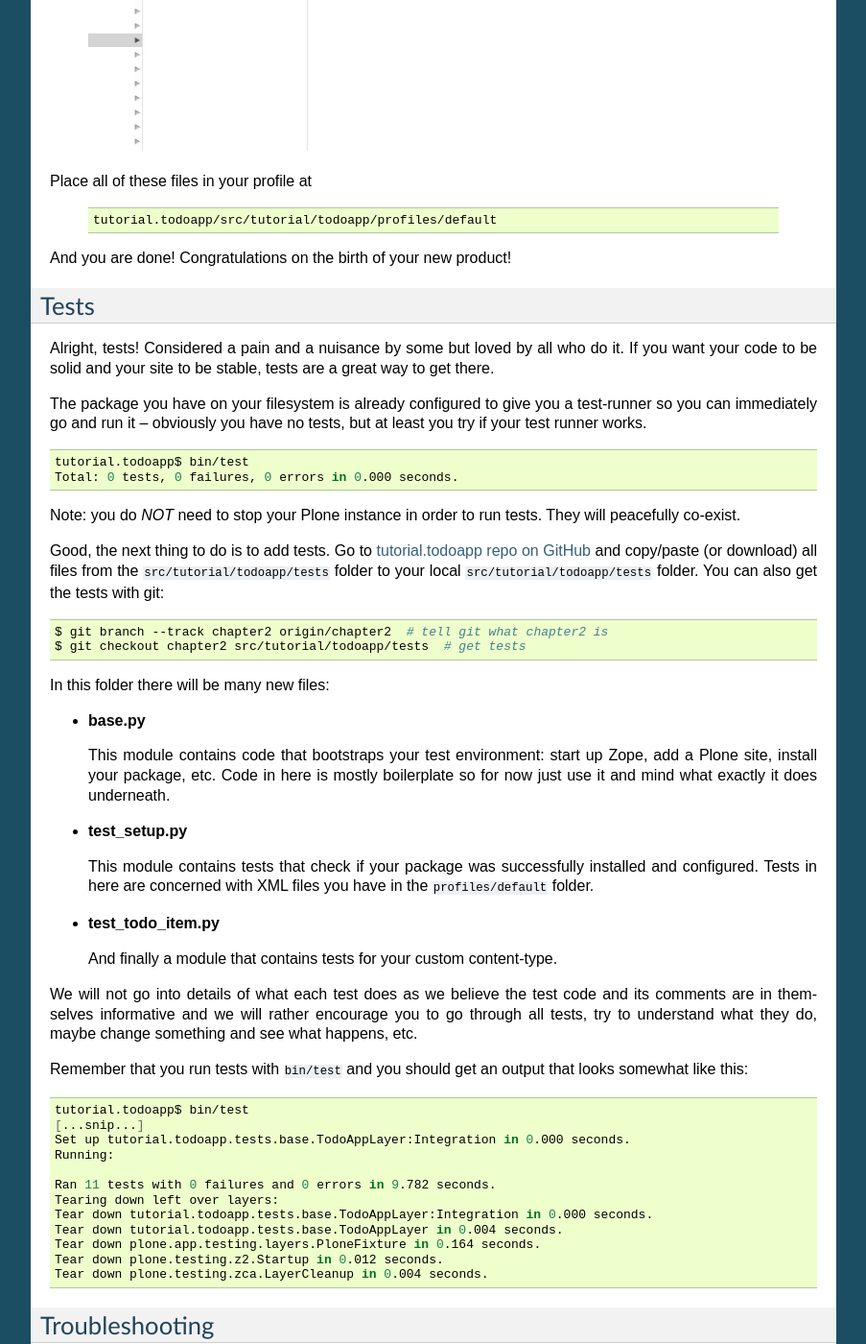
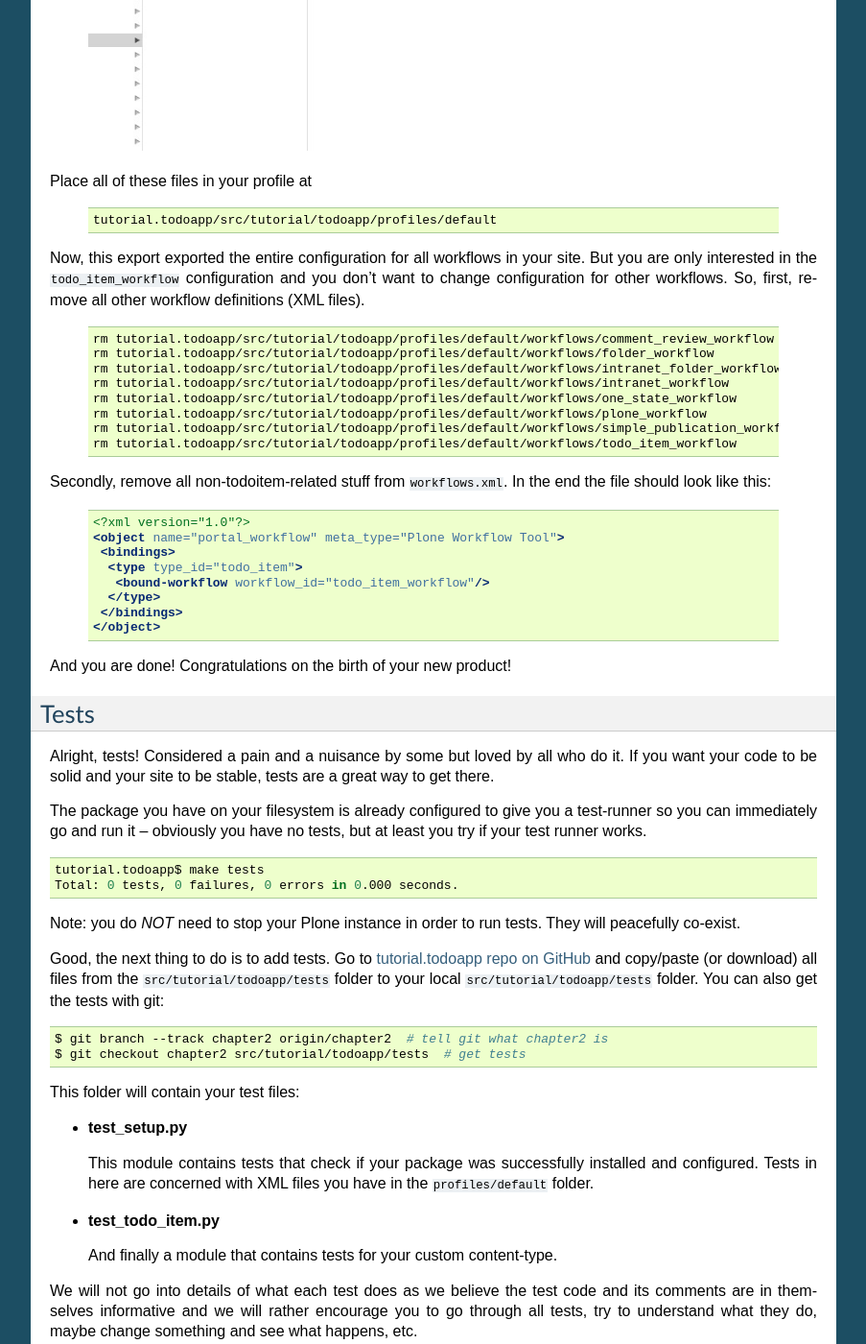
Before and after one commit to collective/tutorial.todoapp, a Sphinx documentation site: the page built from docs/chapter_2.rst, in a window 1280 px wide and 1400 px high, scrolled down 3739 px. Shown: the whole window at 96% size, without its empty margins (198-1101 px from the left). Built offline with Sphinx 7.4.7, drawn with Linux system fonts in a browser that asks for light colours; some of the changed text lies outside the part shown.

Commit message:
proof-reading chapter 2

```diff
--- a/docs/chapter_2.rst
+++ b/docs/chapter_2.rst
@@ -148,6 +148,36 @@ Place all of these files in your profile at
 
     tutorial.todoapp/src/tutorial/todoapp/profiles/default
 
+Now, this export exported the entire configuration for all workflows in your
+site. But you are only interested in the ``todo_item_workflow`` configuration
+and you don't want to change configuration for other workflows. So, first,
+remove all other workflow definitions (XML files).
+
+   .. code-block:: bash
+
+    rm tutorial.todoapp/src/tutorial/todoapp/profiles/default/workflows/comment_review_workflow
+    rm tutorial.todoapp/src/tutorial/todoapp/profiles/default/workflows/folder_workflow
+    rm tutorial.todoapp/src/tutorial/todoapp/profiles/default/workflows/intranet_folder_workflow
+    rm tutorial.todoapp/src/tutorial/todoapp/profiles/default/workflows/intranet_workflow
+    rm tutorial.todoapp/src/tutorial/todoapp/profiles/default/workflows/one_state_workflow
+    rm tutorial.todoapp/src/tutorial/todoapp/profiles/default/workflows/plone_workflow
+    rm tutorial.todoapp/src/tutorial/todoapp/profiles/default/workflows/simple_publication_workflow
+    rm tutorial.todoapp/src/tutorial/todoapp/profiles/default/workflows/todo_item_workflow
+
+Secondly, remove all non-todoitem-related stuff from ``workflows.xml``. In the
+end the file should look like this:
+
+   .. code-block:: xml
+
+    <?xml version="1.0"?>
+    <object name="portal_workflow" meta_type="Plone Workflow Tool">
+     <bindings>
+      <type type_id="todo_item">
+       <bound-workflow workflow_id="todo_item_workflow"/>
+      </type>
+     </bindings>
+    </object>
+
 And you are done! Congratulations on the birth of your new product!
 
 
@@ -164,7 +194,7 @@ tests, but at least you try if your test runner works.
 
 .. code-block:: bash
 
-    tutorial.todoapp$ bin/test
+    tutorial.todoapp$ make tests
     Total: 0 tests, 0 failures, 0 errors in 0.000 seconds.
 
 Note: you do *NOT* need to stop your Plone instance in order to run tests. They
@@ -181,13 +211,7 @@ the tests with git:
    $ git branch --track chapter2 origin/chapter2  # tell git what chapter2 is
    $ git checkout chapter2 src/tutorial/todoapp/tests  # get tests
 
-In this folder there will be many new files:
-
-- **base.py**
-
-  This module contains code that bootstraps your test environment: start up
-  Zope, add a Plone site, install your package, etc. Code in here is mostly
-  boilerplate so for now just use it and mind what exactly it does underneath.
+This folder will contain your test files:
 
 - **test_setup.py**
 
@@ -204,12 +228,12 @@ and its comments are in themselves informative and we will rather encourage you
 to go through all tests, try to understand what they do, maybe change something
 and see what happens, etc.
 
-Remember that you run tests with ``bin/test`` and you should get an output that
+Remember that you run tests with ``make tests`` and you should get an output that
 looks somewhat like this:
 
 .. code-block:: bash
 
-    tutorial.todoapp$ bin/test
+    tutorial.todoapp$ make tests
     [...snip...]
     Set up tutorial.todoapp.tests.base.TodoAppLayer:Integration in 0.000 seconds.
     Running:
@@ -222,6 +246,7 @@ looks somewhat like this:
     Tear down plone.testing.z2.Startup in 0.012 seconds.
     Tear down plone.testing.zca.LayerCleanup in 0.004 seconds.
 
+Also, remember that whenever you run ``make`` your tests are gonna be run too.
 
 Troubleshooting
 ===============
```
Also changed, not shown: other parts of docs/chapter_2.rst (+1 -1 lines), 1 other file.
